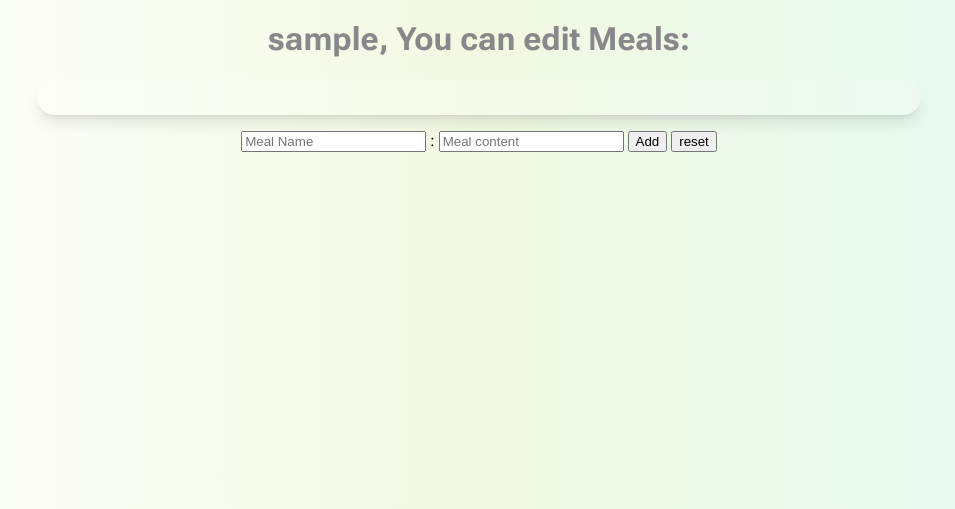
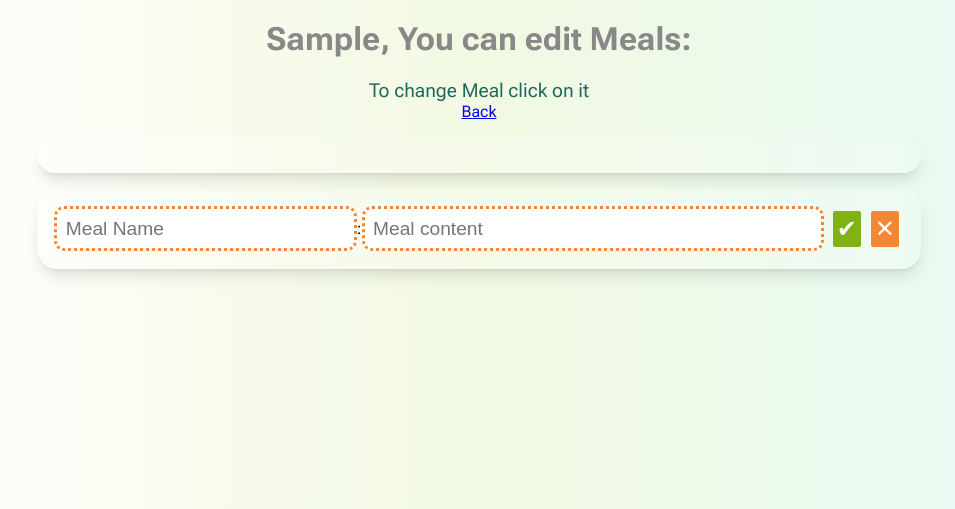
Before and after one commit to RoniShpatz/Diet-pal, a Flask app: template templates/add_meal.html in a window 1280 px wide. Shown: the part 154-663 px from the top of the page, without its empty margins (161-1116 px from the left). Run offline with Flask 3, Linux system fonts and the light colour scheme; the template is opened without the code that fills it: most values are stand-ins (such as "Sample title", 1, 10 or a date in 2020).

Commit message:
22.07.2024

```diff
--- a/main.py
+++ b/main.py
@@ -1,21 +1,9 @@
 from flask import Flask, render_template, request, redirect, url_for, session, jsonify
 import secrets
-
+from users import users
+from datetime import datetime
 
 secret_key = secrets.token_hex(16)
-
-
-
-users =[{
-    "name": "roni",
-    "password": "1234",
-    "color": "#206A5D"
-    },{
-    "name": "w",
-    "password": "1",
-    "color": "#206A5D"
-    }
-    ]
 
 colors = ["#206A5D", "#81B214", "#FFCC29", "#F58634"]
 
@@ -23,17 +11,12 @@ weight_input = []
 meals_list = []
 water_list = []
 workout_list =[]
-favorite_meals = [{"Breakfast": "2 slices of bread"},
-                   {"Lunch": "Salat"},
-                   {"Dinner": "Chicken with rice and vegtables"},
-                   {"Supper": "tomato soap"}]
+favorite_meals = []
 
 
 app = Flask(__name__)
 
 app.secret_key = secret_key
-
-
 
 def checkUser(username, password):
     for name in users:
@@ -47,7 +30,38 @@ def get_user_color(username):
     for user in users:
         if user["name"] == username:
             return user["color"]
-    else: return
+    return None
+
+def get_user_fav_meals(username):
+    for user in users:
+        if user["name"] == username:
+            return user["fav_meals"]
+    return [{"no fav meals yet": "true"}]
+
+def get_user_water(username):
+     for user in users:
+          if user["name"] == username:
+               return user["water"]
+     return []
+
+def get_user_weight(username):
+    for user in users:
+          if user["name"] == username:
+               return user["weight"]
+    return []
+
+def get_user_meals(username):
+    for user in users:
+          if user["name"] == username:
+               return user["meals"]
+    return []
+
+def get_user_workout(username):
+    for user in users:
+          if user["name"] == username:
+               return user["workout"]
+    return []
+
 
 @app.route("/")
 def index():
@@ -63,6 +77,12 @@ def login():
             session['username'] = name
             session['profile'] = name[0]
             session["color"] = get_user_color(name)
+            session["fav_meals"] = get_user_fav_meals(name)
+            session["water"] = get_user_water(name)
+            session["weight"] = get_user_weight(name)
+            session["meals"] = get_user_meals(name)
+            session["workout"] = get_user_workout(name)
+            session["fav_meal"] = get_user_fav_meals(name)
             return redirect(url_for("home"))
         else: return "Invalid credentials", 401
     return render_template("login.html")
@@ -76,10 +96,20 @@ def signin():
         color = request.form.get("color")
         # print(color)
         if password == password2 and color:
-            new_user = {"name": name, "password": password, "color": color}
+            new_user = {"name": name, "password": password, "color": color,
+                            "water": [],
+                            "weight": [],
+                            "meals": [],
+                            "workout": [],
+                            "fav_meals" :[{"no fav meals yet": "true"}] }
             session['username'] = name
             session['profile'] = name[0]
             session["color"] = color
+            session["fav_meals"] = new_user["fav_meals"]
+            session["water"] = new_user["water"]
+            session["weight"] = new_user["weight"]
+            session["meals"] = new_user["meals"]
+            session["workout"] = new_user["workout"]
             users.append(new_user)
             # print(users)
             return redirect(url_for('home'))
@@ -94,9 +124,13 @@ def home():
         username = session["username"]
         profile = session['profile']
         color = session['color']
+        favorite_meals = session['fav_meals']
         if profile.isalpha():
             profile = profile.upper()
-        return render_template("home.html", username = username, profile = profile, color = color, meals = favorite_meals)
+        return render_template("home.html", username = username,
+                               profile = profile,
+                               color = color,
+                               meals = favorite_meals)
     else:
         return redirect(url_for("login"))
 
@@ -105,31 +139,36 @@ def home():
 def weight():
     if request.method == 'POST':
         data = request.get_json()
+        print(data)
         weight_unit = data.get('weight')
         measurement = data.get('measurement')
+        date = data.get('date')
         response_data = {
             "weight_unit" : measurement,
-            "weight_num": weight_unit
+            "weight_num": weight_unit,
+            "date": date
         }
         weight_input.append(response_data)
-        # session['weight'] = weight_input
-        # print(session)
+        session["weight"] = weight_input
+        print(session["weight"] )
+
         return jsonify(response_data)
 
 @app.route("/meals", methods = ["POST"])
 def meals():
         data = request.get_json()
-        meal = data.get('meal')
-        time = data.get('time')
-        date = data.get('date')
-        response_data = {
-            "meal" : meal,
-            "time": time,
-            "date" : date
-        }
-        meals_list.append(response_data)
-        print(meals_list)
-        return jsonify(response_data)
+        if data:
+            meal = data.get('meal')
+            time = data.get('time')
+            date = data.get("date")
+            response_data = {
+                "meal" : meal,
+                "time": time,
+                "date" : date
+            }
+            session['meals'].append(response_data)
+            print(meals_list)
+            return jsonify(response_data)
 
 @app.route("/water", methods = ["POST"])
 def water():
@@ -168,25 +207,63 @@ def add_meal():
             username = session["username"]
             profile = session['profile']
             color = session['color']
+            favorite_meals = session['fav_meal']
             if profile.isalpha():
                 profile = profile.upper()
-            return  render_template("add_meal.html", username = username, profile = profile, color = color, meals = favorite_meals)
+            return  render_template("add_meal.html", username = username,
+                                     profile = profile,
+                                     color = color,
+                                     meals = favorite_meals)
         else:
             return redirect(url_for("login"))
 
 @app.route("/meal_edited", methods=["POST"])
 def meal_edited():
-        global favorite_meals
         data = request.get_json()
-        favorite_meals = data
-        print(favorite_meals)
+        session["fav_meals"] = data
+        print( favorite_meals)
         response_data = {
              "massage": "Favorite meals updated successfully",
              "data": favorite_meals
         }
         return jsonify(response_data)
 
+@app.route("/logout")
+def logout():
+     session.pop("username", None)
+     session.pop('profile', None)
+     session.pop("color", None)
+     session.pop("fav_meals", None)
+     session.pop("water", None)
+     session.pop("weight", None)
+     session.pop("workout", None)
+     return redirect(url_for("login"))
 
+@app.route("/profile", methods=["GET", "POST"])
+def profile():
+    if 'username' in session:
+        username = session["username"]
+        profile = session['profile']
+        color = session['color']
+        favorite_meals = session["fav_meals"]
+        weight = session['weight']
+        water = session['water']
+        workout = session['workout']
+        meals = session['meals']
+        if profile.isalpha():
+            profile = profile.upper()
+        return render_template("profile.html", username = username,
+                               profile = profile,
+                               color = color,
+                               fav_meals = favorite_meals,
+                               date = datetime.today().strftime('%Y-%m-%d'),
+                               weight =weight,
+                               water = water,
+                               workout = workout,
+                               meals = meals
+                               )
+    else:
+        return redirect(url_for("login"))
 
 
 if __name__ == "__main__":
--- a/static/css/style.css
+++ b/static/css/style.css
@@ -614,6 +614,12 @@ header div img{
     top: -76px;
 }
 
+.wokout-form div label input:hover + img{
+    transform: scale(1.1);
+    filter: brightness(1.3);
+    filter: drop-shadow(0 0 0.75rem rgb(207, 203, 174));
+}
+
 .wokout-form div label input:checked + img{
     transform: scale(1.2);
     filter: brightness(1.3);
@@ -706,16 +712,112 @@ header div img{
     text-align: center;
 }
 .div-edit-meals-container li input {
-    display: none;
     font-size: 1.2rem;
-    border: none;
-    background-color: transparent;
+    border: dotted #F58634;
+    padding: 1%;
+    border-radius: 10px;
+    background-color: white;
+
 }
 .div-edit-meals-container li {
     position: relative;
 }
 .div-edit-meals-container li .input-name{
+    color: #F58634;
+    font-weight: 600;
     position: absolute;
-    left: 7%;
-    top: 30%;
+    left: 0.5%;
+    top: 33%;
+    width: 32%;
 }
+.div-edit-meals-container li .input-content{
+    position: absolute;
+    left: 35.5%;
+    top: 33%;
+    width: 52%;
+}
+
+#list-of-melas li div .delet-item{
+   color: rgb(210, 102, 102);
+   margin-left: 20px;
+   font-size: 1.5rem;
+   width: 200px;
+}
+
+#list-of-melas li div .submit-item{
+    color: rgb(131, 210, 102);
+    font-size: 1.5rem;
+}
+
+#list-of-melas li div .delet-item:hover{
+    color: #F58634;
+    text-shadow: 0px 2px  5px #206A5D;
+}
+
+#list-of-melas li div .submit-item:hover{
+    color: #FFCC29;
+    text-shadow: 0px 2px  5px #206A5D;
+}
+.meal-para-change{
+    margin: 0;
+    color: #206A5D;
+}
+
+.edit-meal-div {
+    background-color: rgb(255, 255, 255, 0.2);
+    border-radius: 20px;
+    box-shadow: 0 10px 15px -3px rgba(0,0,0,0.1), 0 4px 6px -4px rgba(0,0,0,0.1);
+    padding: 2%;
+    display: flex;
+    justify-content: space-between;
+    align-items: center;
+
+}
+.edit-meal-div input{
+    font-size: 1.2rem;
+    border: dotted #F58634;
+    padding: 1%;
+    border-radius: 10px;
+    background-color: white;
+}
+.edit-meal-div #new-meal-name{
+    width: 35%;
+}
+.edit-meal-div #input-new-content{
+    width: 55%;
+}
+.edit-meal-div div{
+    width: 10%;
+    display: flex;
+    justify-content: space-around;
+}
+.edit-meal-div div #submit-meal{
+    font-size: 1.5rem;
+    background-color: #81B214;
+    color: white;
+    border: none;
+    padding: 5%;
+    border-radius: 2px;
+    margin-left: 5%;
+}
+.edit-meal-div div #reset-mael{
+    font-size: 1.5rem;
+    background-color: #F58634;
+    color: white;
+    border: none;
+    padding: 5%;
+    border-radius: 2px;
+}
+.edit-meal-div div #submit-meal:hover{
+    color: #206A5D;
+    background-color: #FFCC29;
+}
+.edit-meal-div div #reset-mael:hover{
+    color: #206A5D;
+    background-color: #FFCC29;
+}
+.edit-meal-div .fill-in-form{
+    left: 0;
+    bottom: 0;
+    width: 80%;
+}
--- a/static/js/add_meal.js
+++ b/static/js/add_meal.js
@@ -71,7 +71,8 @@ function createItemMeal(key, content) {
     inputcontent.classList.add("input-content")
     inputcontent.value = content
 
-
+    const divSpan = document.createElement("div")
+    divSpan.classList.add("spans-div")
 
     const deleteSpanItem = document.createElement("span");
     deleteSpanItem.innerHTML = "&#10005;";
@@ -81,14 +82,19 @@ function createItemMeal(key, content) {
     submitSpanItem.innerHTML = "&#10004;";
     submitSpanItem.classList.add("submit-item")
 
+    divSpan.appendChild(submitSpanItem)
+    divSpan.appendChild(deleteSpanItem)
+
     listItem.appendChild(paraNameItem);
     listItem.appendChild(contentParaItem);
     listItem.appendChild(inputName );
     listItem.appendChild(inputcontent );
-    listItem.appendChild(submitSpanItem);
-    listItem.appendChild(deleteSpanItem);
+    listItem.appendChild(divSpan);
+
     return listItem;
 }
+
+let isInputDisplay = false
 
 function createMealList() {
     let count = 0
@@ -104,7 +110,37 @@ function createMealList() {
         const inputContent =document.querySelector(`.list-${count} .input-content`)
         const deleteItem = document.querySelector(`.list-${count} .delet-item`)
         const submitItem = document.querySelector(`.list-${count} .submit-item`)
+        const paraName = document.querySelector(`.list-${count} .para-name`)
+        const paraContent = document.querySelector(`.list-${count} .para-content`)
         const number = count
+        inputName.style.display= "none"
+        inputContent.style.display= "none"
+        if(paraName) {
+            paraName.addEventListener("click", () => {
+                if (!isInputDisplay) {
+                    inputName.style.display= "inline-block"
+                    inputContent.style.display= "inline-block"
+                    isInputDisplay = true;
+                } else {
+                    inputName.style.display= "none"
+                    inputContent.style.display= "none"
+                    isInputDisplay = false
+                }
+            })
+        }
+        if (paraContent) {
+            paraContent.addEventListener("click", () => {
+                if (!isInputDisplay) {
+                    inputName.style.display= "inline-block"
+                    inputContent.style.display= "inline-block"
+                    isInputDisplay = true;
+                } else {
+                    inputName.style.display= "none"
+                    inputContent.style.display= "none"
+                    isInputDisplay = false
+                }
+            })
+        }
         if (deleteItem) {
             deleteItem.addEventListener("click", () => {
                 deleteItemFormList(number)
@@ -152,7 +188,7 @@ addBtn.addEventListener("click", (e) => {
         let para = document.createElement("p")
         para.classList.add("fill-in-form")
         para.innerText = "Fill in all form, and than press submit"
-        const divContainer = document.querySelector(".div-edit-meals-container")
+        const divContainer = document.querySelector(".edit-meal-div")
         divContainer.appendChild(para)
         setTimeout(() => {
             divContainer.removeChild(para)
--- a/templates/add_meal.html
+++ b/templates/add_meal.html
@@ -2,8 +2,9 @@
 {% block title %}Add Meal{% endblock %}
 {% block main %}
 <div class="div-edit-meals-container">
-    <h1 style="color: {{color}};"> {{username}}, You can edit Meals:</h1>
-
+    <h1 style="color: {{color}};"> {{username | title}}, You can edit Meals:</h1>
+    <p  class="meal-para-change">To change Meal click on it</p><br>
+    <a href="{{url_for('home')}}">Back</a>
     <form action="edit_meal()" method="POST" class="edit-meal">
           <ul id="list-of-melas">
 
@@ -12,9 +13,11 @@
 
         </ul>
         <div>
-            <div><input placeholder="Meal Name" id="new-meal-name"><span> : </span><input placeholder="Meal content" id="input-new-content">
-                <button type="submit" id="submit-meal">Add</button>
-                <button type="reset" id="reset-mael">reset</button>
+            <div class="edit-meal-div"><input placeholder="Meal Name" id="new-meal-name"><span> : </span><input placeholder="Meal content" id="input-new-content">
+                <div>
+                    <button type="submit" id="submit-meal">&#10004;</button>
+                    <button type="reset" id="reset-mael">&#10005;</button>
+                </div>
             </div>
           </div>
 
--- a/templates/base.html
+++ b/templates/base.html
@@ -17,11 +17,11 @@
             <ul id="logo-popup" >
                 <li><a href="{{url_for('home')}}">Home</a></li>
                 <li> <a href=#>Support Group</a></li>
-                <li><a href="{{url_for('login')}}">Log out</a></li>
+                <li><a href="{{url_for('logout')}}">Log out</a></li>
             </ul>
         </div>
          <div id="div-username-letter">
-            <a href="#"><div  class="profile-img" style="background-color: {{ color }};"><p id="username-letter">{{profile}}</p></div></a>
+            <a href="{{url_for('profile')}}"><div  class="profile-img" style="background-color: {{ color }};"><p id="username-letter">{{profile}}</p></div></a>
          </div>
 
     </header>
--- a/templates/home.html
+++ b/templates/home.html
@@ -2,7 +2,7 @@
 {% block title %}Home{% endblock %}
 {% block main %}
 <div class="home-layout">
-    <h1 class="home-h1" style="color: {{color}};">Hi {{username}} what would you like to add:  </h1>
+    <h1 class="home-h1" style="color: {{color}};">Hi {{username | title}} what would you like to add:  </h1>
     <div class="add-banner">
         <div class="weight form">
             <h3>Weight</h3>
```
Also changed, not shown: static/js/home.js (+14 -9 lines), templates/profile.html (added, +30 -0 lines), users.py (added, +27 -0 lines), 2 other files.
